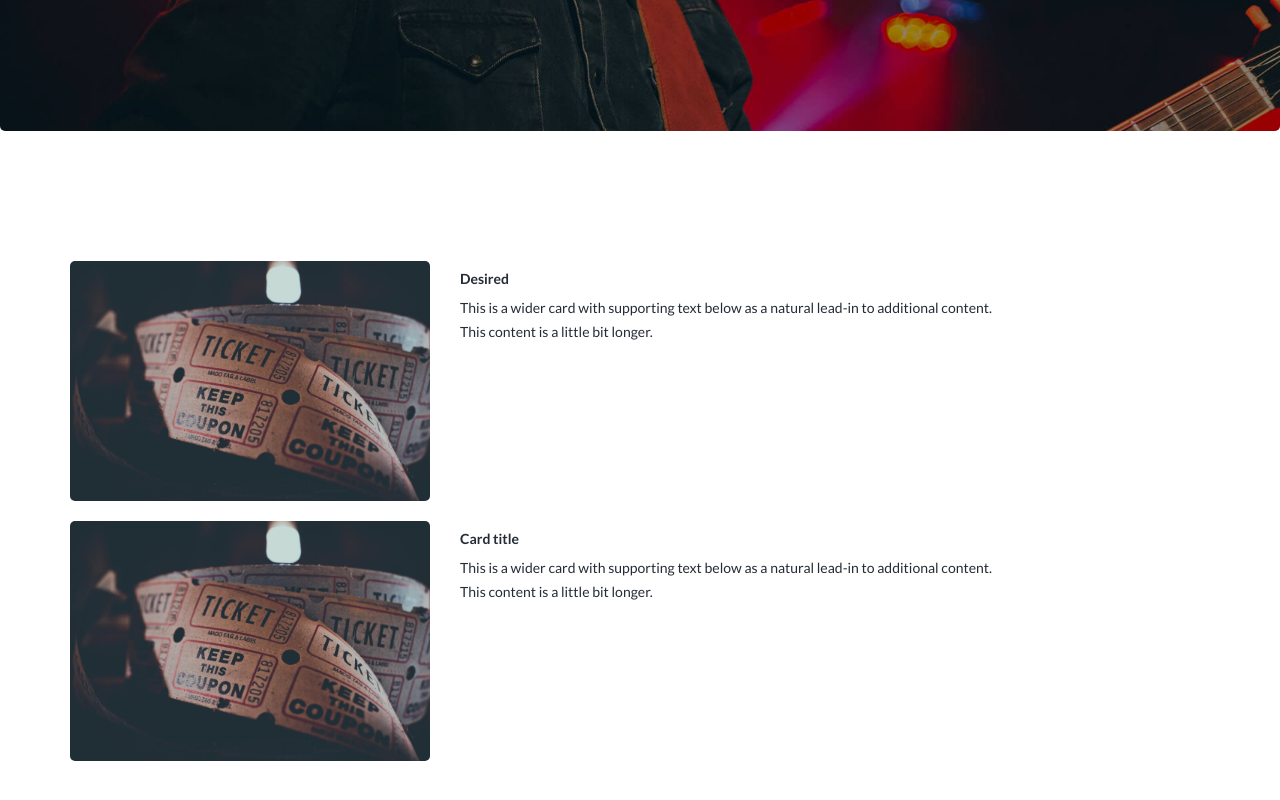
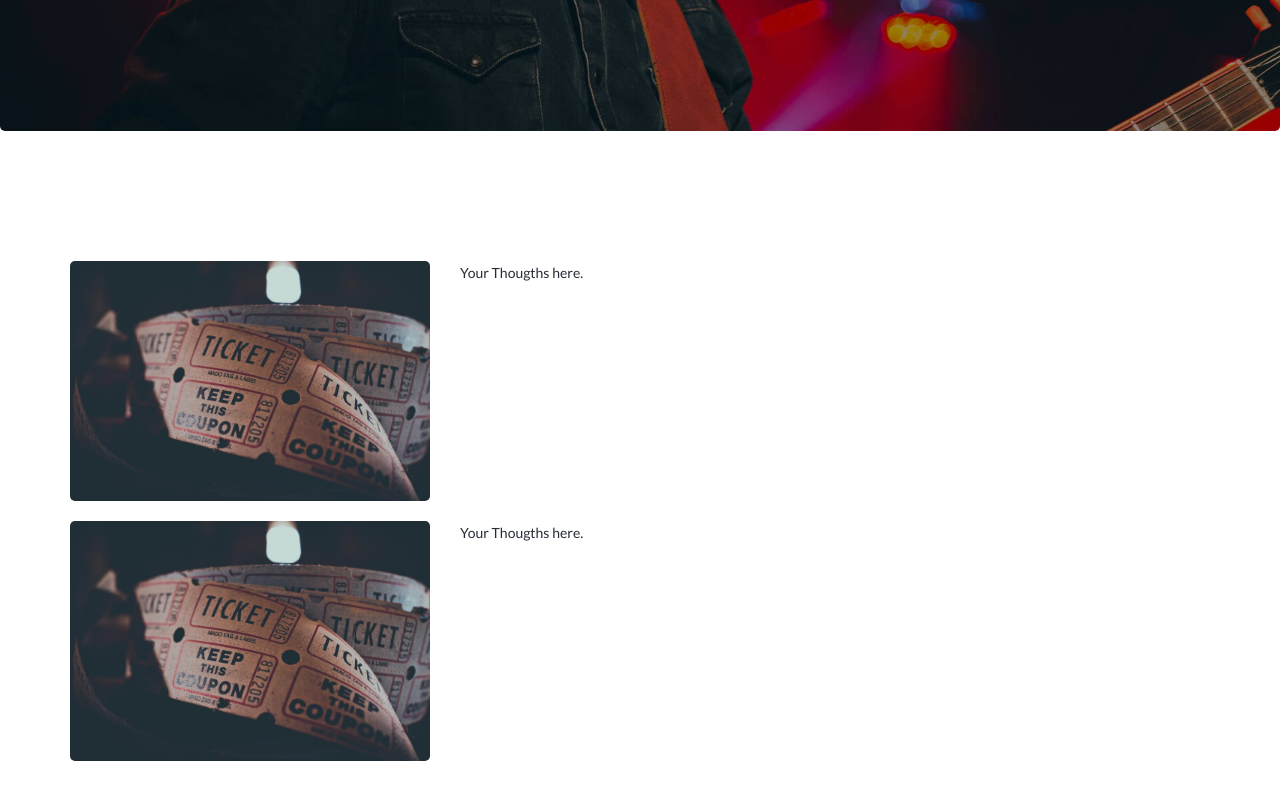
Before and after one commit to Noah-droid/Murrano-music, a plain HTML site: page index.html in a window 1280 px wide. Shown: the part 536-1336 px from the top of the page. Drawn offline with Linux system fonts and the light colour scheme.

Commit message:
Update index.html

```diff
--- a/index.html
+++ b/index.html
@@ -228,8 +228,8 @@ img {
 	  <div class="col-md-6">
 		<div class="card-body">
 
-		  <h5 class="card-title">Desired</h5>
-		  <p class="card-text">This is a wider card with supporting text below as a natural lead-in to additional content. This content is a little bit longer.</p>
+		  <!-- <h5 class="card-title">Desired</h5> -->
+		  <p class="card-text">Your Thougths here.</p>
 		  <!-- <p class="card-text"><small class="text-muted">Last updated 3 mins ago</small></p> -->
 		</div>
 	  </div>
@@ -247,8 +247,8 @@ img {
 	  </div>
 	  <div class="col-md-6">
 		<div class="card-body">
-		  <h5 class="card-title">Card title</h5>
-		  <p class="card-text">This is a wider card with supporting text below as a natural lead-in to additional content. This content is a little bit longer.</p>
+		  <!-- <h5 class="card-title">Card title</h5> -->
+		  <p class="card-text">Your Thougths here.</p>
 		  <!-- <p class="card-text"><small class="text-muted">Last updated 3 mins ago</small></p> -->
 		</div>
 	  </div>
```
